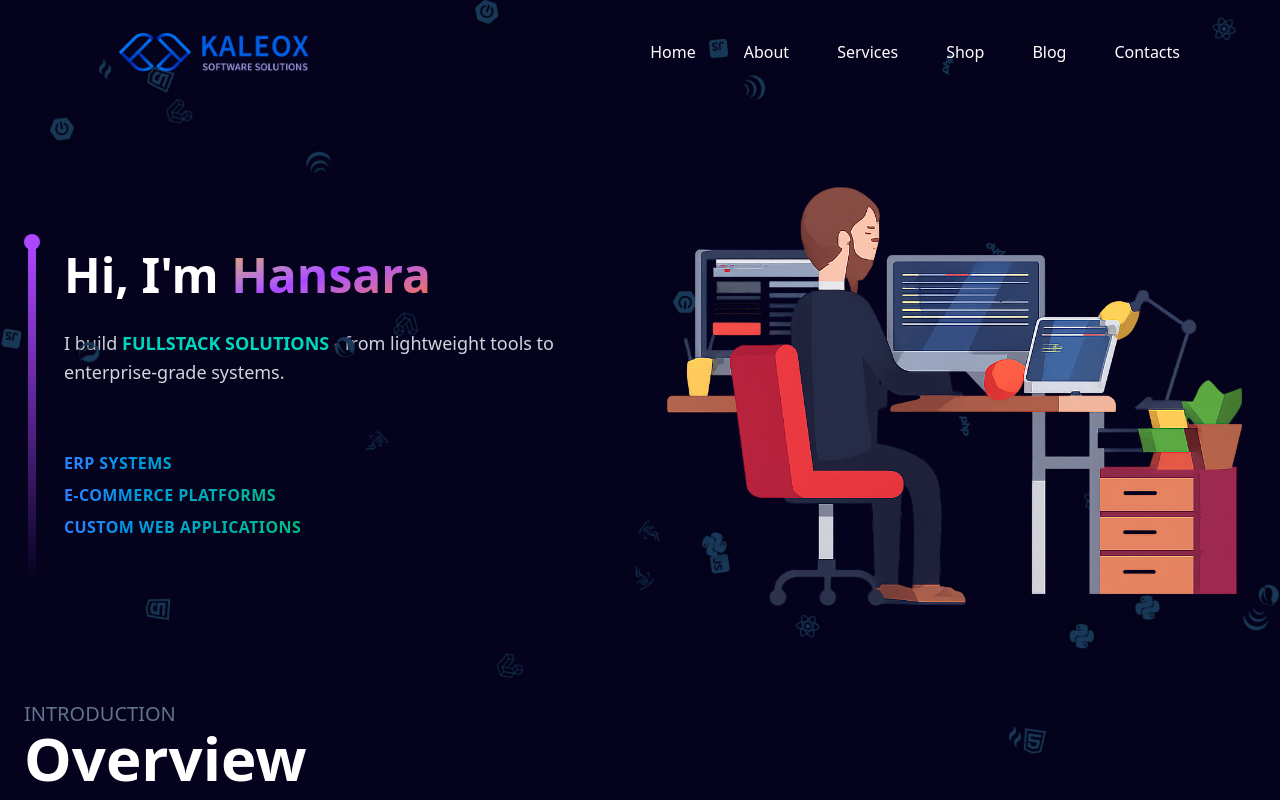
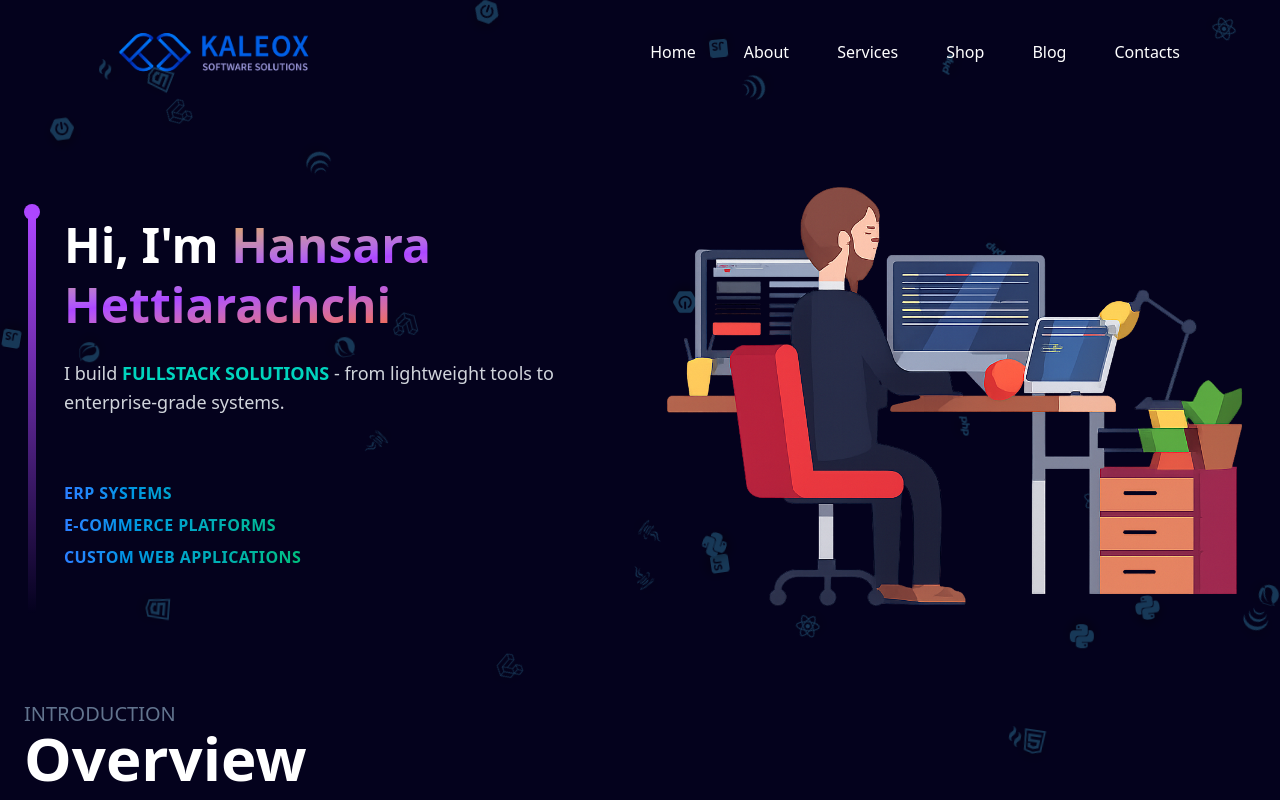
Before and after one commit to HansaraHettiarachchi/portfolio-v1.0, a React (Vite) app: page / in a window 1280 px wide. Shown: the top 800 px of the page. Built offline with nearby package versions, Linux system fonts and the light colour scheme.

Commit message:
initial commit

```diff
--- a/src/components/home/About.tsx
+++ b/src/components/home/About.tsx
@@ -1,7 +1,7 @@
 
 export default function About() {
     return (
-        <div className="">
+        <div className="" id="about">
             <h1 className="text-xl text-slate-500 uppercase">Introduction</h1>
             <h1 className="text-6xl font-bold text-white">Overview</h1>
 
--- a/src/components/home/Hero.tsx
+++ b/src/components/home/Hero.tsx
@@ -7,13 +7,13 @@ export default function Hero() {
             <div className="flex items-center space-x-6">
                 <div className="relative top-5">
                     <div className="relative rounded-full h-4 aspect-square bg-purple-500"></div>
-                    <div className="relative w-2 mx-auto bottom-1.5 h-85 bg-linear-to-b  from-purple-500"></div>
+                    <div className="relative w-2 mx-auto bottom-1.5 h-100 bg-linear-to-b  from-purple-500"></div>
                 </div>
 
                 <div className="text-white max-w-xl ">
                     <h1 className="text-4xl md:text-5xl font-extrabold leading-tight">
                         Hi, I'm
-                        <span className="bg-linear-to-br from-yellow-500 via-purple-500 to-orange-500 text-transparent bg-clip-text"> Hansara</span>
+                        <span className="bg-linear-to-br from-yellow-500 via-purple-500 to-orange-500 text-transparent bg-clip-text"> Hansara Hettiarachchi</span>
                     </h1>
 
                     <p className="mt-6 text-base sm:text-lg font-medium leading-relaxed text-gray-300">
```
Also changed, not shown: 1 other file (tests, documents, lock files or other folders).
